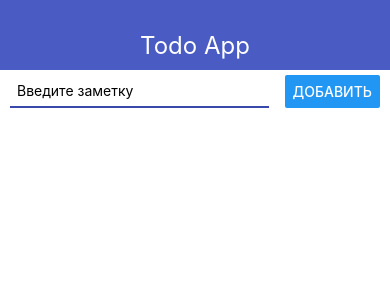
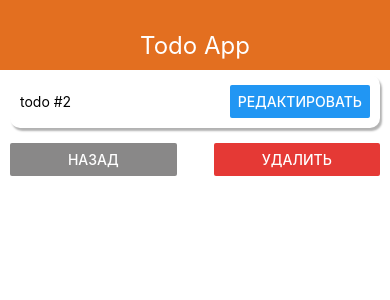
Before and after one commit to pahich09/RN-Todo-app, a React Native app: screen / in a window 390 px wide. Shown: the top 300 px of the page. Built offline with nearby package versions, Linux system fonts and the light colour scheme.

Commit message:
add edit modal

```diff
--- a/App.js
+++ b/App.js
@@ -1,12 +1,16 @@
 import React, {useState} from 'react';
-import {StyleSheet, View, FlatList} from 'react-native';
-import {Navbar} from './src/Navbar';
-import {AddTodo} from './src/AddTodo';
-import {TodoItem} from './src/TodoItem';
+import {StyleSheet, View, Alert} from 'react-native';
+import {Navbar} from './src/components/Navbar';
+import {MainScreen} from './src/screens/MainScreen';
+import {TodoScreen} from './src/screens/TodoScreen';
 
 
 export default function App() {
-  const [todos, setTodos] = useState([]);
+  const [todos, setTodos] = useState([
+    {id: '1', title: 'todo #1'},
+    {id: '2', title: 'todo #2'},
+  ]);
+  const [todoId, setTodoId] = useState('2');
 
   const addTodo = title => {
     setTodos(prev => [
@@ -19,22 +23,57 @@ export default function App() {
   };
 
   const removeTodo = id => {
-    setTodos(prev => prev.filter(todo => todo.id !== id));
+    const deletedTodo = todos.find(el => el.id === id);
+    Alert.alert(
+      'Удаление',
+      `Вы действительно хотите удалить ${deletedTodo.title}`,
+      [
+        {
+          text: 'Отмена',
+          style: 'cancel'
+        },
+        {
+          text: 'Да',
+          onPress: () => setTodos(prev => prev.filter(todo => todo.id !== id))
+        }
+      ],
+      {cancelable: false}
+    );
+    setTodoId(null);
   };
+
+  const updateTodo = (id, title) => {
+    setTodos(prev => prev.map(item => {
+      if (item.id === id) {
+        item.title = title;
+      }
+      return item;
+    }));
+  };
+
+  let content = (
+    <MainScreen
+      todos={todos}
+      addTodo={addTodo}
+      removeTodo={removeTodo}
+      openTodo={setTodoId}
+    />
+  );
+  if (todoId) {
+    const selectedTodo = todos.find(el => el.id === todoId);
+    content = <TodoScreen
+      goBack={() => setTodoId(null)}
+      todo={selectedTodo}
+      onRemove={removeTodo}
+      onSave={updateTodo}
+    />;
+  }
 
   return (
     <View>
       <Navbar title='Todo App'/>
       <View style={styles.container}>
-        <AddTodo onAdd={addTodo}/>
-        <FlatList
-          keyExtractor={item => item.id}
-          data={todos}
-          renderItem={({item}) => <TodoItem
-            todos={item}
-            onRemove={removeTodo}
-          />}
-        />
+        {content}
       </View>
     </View>
   );
--- a/src/AddTodo.js
+++ b/src/components/AddTodo.js
@@ -1,5 +1,6 @@
 import React, {useState} from 'react';
 import {View, StyleSheet, TextInput, Button, Alert} from 'react-native';
+import {THEME} from '../theme';
 
 export const AddTodo = ({onAdd}) => {
   const [value, setValue] = useState('');
@@ -22,7 +23,11 @@ export const AddTodo = ({onAdd}) => {
         placeholder='Введите заметку'
         autoCorrect={false}
       />
-      <Button title='Добавить' onPress={pressHandler}/>
+      <Button
+        title='Добавить'
+        onPress={pressHandler}
+        color={THEME.SUCCESS_COLOR}
+      />
     </View>
   );
 };
@@ -40,6 +45,6 @@ const styles = StyleSheet.create({
     padding: 7,
     borderStyle: 'solid',
     borderBottomWidth: 2,
-    borderBottomColor: '#3949ab'
+    borderBottomColor: THEME.MAIN_COLOR
   }
 });
--- /dev/null
+++ b/src/components/EditModal.js
@@ -0,0 +1,66 @@
+import React, {useState} from 'react';
+import {Button, Modal, StyleSheet, TextInput, View, Alert} from 'react-native';
+import {THEME} from '../theme';
+
+export const EditModal = ({visible, onClose, value, onSave}) => {
+  const [title, setTitle] = useState(value);
+  const saveHandler = () => {
+    if (title.trim().length < 3) {
+      Alert.alert('Ошибка',
+        `Минимальная длина 3 символа. Сейчас ${title.trim().length} символов`);
+    } else {
+      onSave(title)
+      onClose()
+    }
+  };
+  return (
+    <Modal
+      animationType="slide"
+      transparent={false}
+      visible={visible}
+    >
+      <View style={styles.wrap}>
+        <TextInput
+          style={styles.input}
+          autoFocus={true}
+          maxLength={50}
+          placeholder='Редактировать заметку'
+          value={title}
+          onChangeText={setTitle}
+        />
+        <View style={styles.buttons}>
+          <Button
+            title='Отмена'
+            color={THEME.GREY_COLOR}
+            onPress={onClose}
+          />
+          <Button
+            title='Сохранить'
+            color={THEME.SUCCESS_COLOR}
+            onPress={saveHandler}
+          />
+        </View>
+      </View>
+    </Modal>
+  );
+};
+
+const styles = StyleSheet.create({
+  wrap: {
+    flex: 1,
+    justifyContent: 'center',
+    alignItems: 'center'
+  },
+  buttons: {
+    width: '100%',
+    flexDirection: 'row',
+    justifyContent: 'space-around',
+    marginTop: 10
+  },
+  input: {
+    width: '80%',
+    padding: 7,
+    borderBottomWidth: 2,
+    borderBottomColor: THEME.MAIN_COLOR
+  }
+});
--- a/src/Navbar.js
+++ b/src/components/Navbar.js
@@ -1,5 +1,6 @@
 import React from 'react';
 import {View, Text, StyleSheet} from 'react-native';
+import {THEME} from '../theme';
 
 export const Navbar = ({title}) => {
   return (
@@ -15,7 +16,7 @@ const styles = StyleSheet.create({
     height: 70,
     alignItems: 'center',
     justifyContent: 'flex-end',
-    backgroundColor: '#4a5cc4',
+    backgroundColor: THEME.MAIN_COLOR,
     paddingBottom: 10
   },
   text: {
--- a/src/TodoItem.js
+++ b/src/components/TodoItem.js
@@ -1,15 +1,17 @@
 import React from 'react';
 import {View, Text, StyleSheet, TouchableOpacity} from 'react-native';
+import {THEME} from '../theme';
 
-export const TodoItem = ({todos, onRemove}) => {
+export const TodoItem = ({todo, onRemove, onOpen}) => {
   return (
     <TouchableOpacity
       activeOpacity={0.45}
-      onLongPress={onRemove.bind(null, todos.id)}
+      onLongPress={onRemove.bind(null, todo.id)}
+      onPress={()=>onOpen(todo.id)}
     >
-      <View style={styles.todo}>
+      <View style={styles.todos}>
         <Text>
-          {todos.title}
+          {todo.title}
         </Text>
       </View>
     </TouchableOpacity>
@@ -17,12 +19,12 @@ export const TodoItem = ({todos, onRemove}) => {
 };
 
 const styles = StyleSheet.create({
-  todo: {
+  todos: {
     flexDirection: 'row',
     alignItems: 'center',
     padding: 10,
     borderWidth: 2,
-    borderColor: '#eeeeee',
+    borderColor: THEME.GREY_COLOR,
     borderRadius: 5,
     marginBottom: 10
   },
--- /dev/null
+++ b/src/screens/MainScreen.js
@@ -0,0 +1,23 @@
+import React from 'react';
+import {FlatList, StyleSheet, View} from 'react-native';
+import {AddTodo} from '../components/AddTodo';
+import {TodoItem} from '../components/TodoItem';
+
+export const MainScreen = ({todos, addTodo, removeTodo, openTodo}) => {
+  return (
+    <View>
+      <AddTodo onAdd={addTodo}/>
+      <FlatList
+        keyExtractor={item => item.id}
+        data={todos}
+        renderItem={({item}) => <TodoItem
+          todo={item}
+          onRemove={removeTodo}
+          onOpen={openTodo}
+        />}
+      />
+    </View>
+  );
+};
+
+const styles = StyleSheet.create({});
--- /dev/null
+++ b/src/screens/TodoScreen.js
@@ -0,0 +1,57 @@
+import React, {useState} from 'react';
+import {StyleSheet, View, Text, Button} from 'react-native';
+import {THEME} from '../theme';
+import {AppCard} from '../ui/AppCard';
+import {EditModal} from '../components/EditModal';
+
+export const TodoScreen = ({goBack, todo, onRemove, onSave}) => {
+  const [modal, setModal] = useState(false);
+
+  const saveHandler = title => {
+    onSave(todo.id, title)
+    setModal(false)
+  };
+
+  return (
+    <View>
+      <EditModal
+        visible={modal}
+        onClose={() => setModal(false)}
+        value={todo.title}
+        onSave={saveHandler}
+      />
+      <AppCard style={{padding: 10}}>
+        <Text>
+          {todo.title}
+        </Text>
+        <Button title='Редактировать'
+                onPress={() => setModal(true)}/>
+      </AppCard>
+      <View style={styles.buttons}>
+        <View style={styles.button}>
+          <Button title='Назад'
+                  onPress={goBack}
+                  style={styles.button}
+                  color={THEME.GREY_COLOR}
+          />
+        </View>
+        <View style={styles.button}>
+          <Button title='Удалить'
+                  color={THEME.DANGER_COLOR}
+                  onPress={() => onRemove(todo.id)}
+          />
+        </View>
+      </View>
+    </View>
+  );
+};
+
+const styles = StyleSheet.create({
+  buttons: {
+    flexDirection: 'row',
+    justifyContent: 'space-between',
+  },
+  button: {
+    width: '45%'
+  }
+});
--- /dev/null
+++ b/src/theme.js
@@ -0,0 +1,6 @@
+export const THEME = {
+  DANGER_COLOR: '#e53935',
+  GREY_COLOR: '#898888',
+  MAIN_COLOR: '#e36f20',
+  SUCCESS_COLOR: '#2dad1f'
+};
--- /dev/null
+++ b/src/ui/AppCard.js
@@ -0,0 +1,28 @@
+import React from 'react';
+import {StyleSheet, View} from 'react-native';
+
+export const AppCard = props => (
+  <View style={{...styles.default, ...props.style }}>
+    {props.children}
+  </View>
+);
+
+const styles = StyleSheet.create({
+  default: {
+    flexDirection: 'row',
+    justifyContent: 'space-between',
+    alignItems: 'center',
+    padding: 15,
+    shadowColor: '#000000',
+    shadowRadius: 2,
+    shadowOpacity: 0.3,
+    shadowOffset: {
+      width: 2,
+      height: 3
+    },
+    elevation: 8,
+    borderRadius: 10,
+    backgroundColor: '#ffffff',
+    marginBottom: 15
+  }
+});
```
